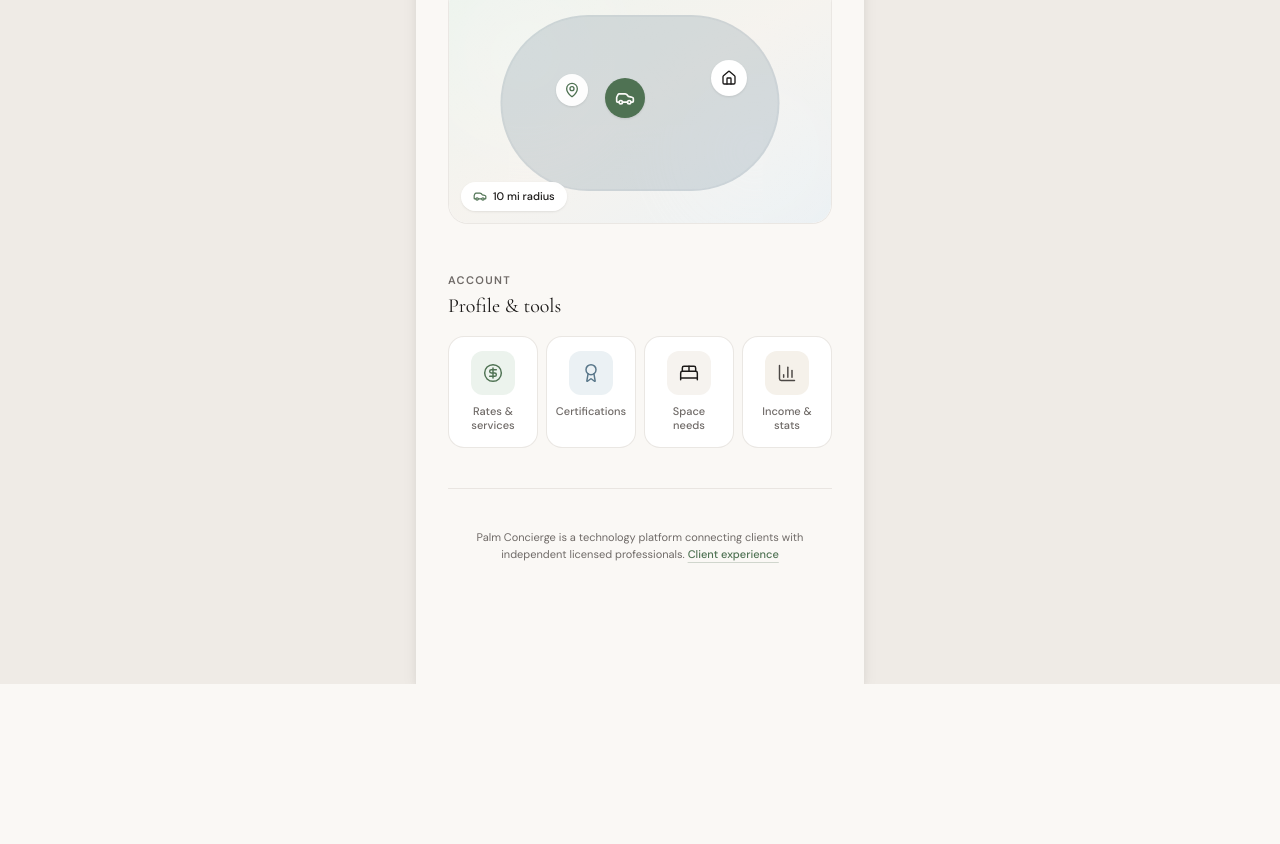
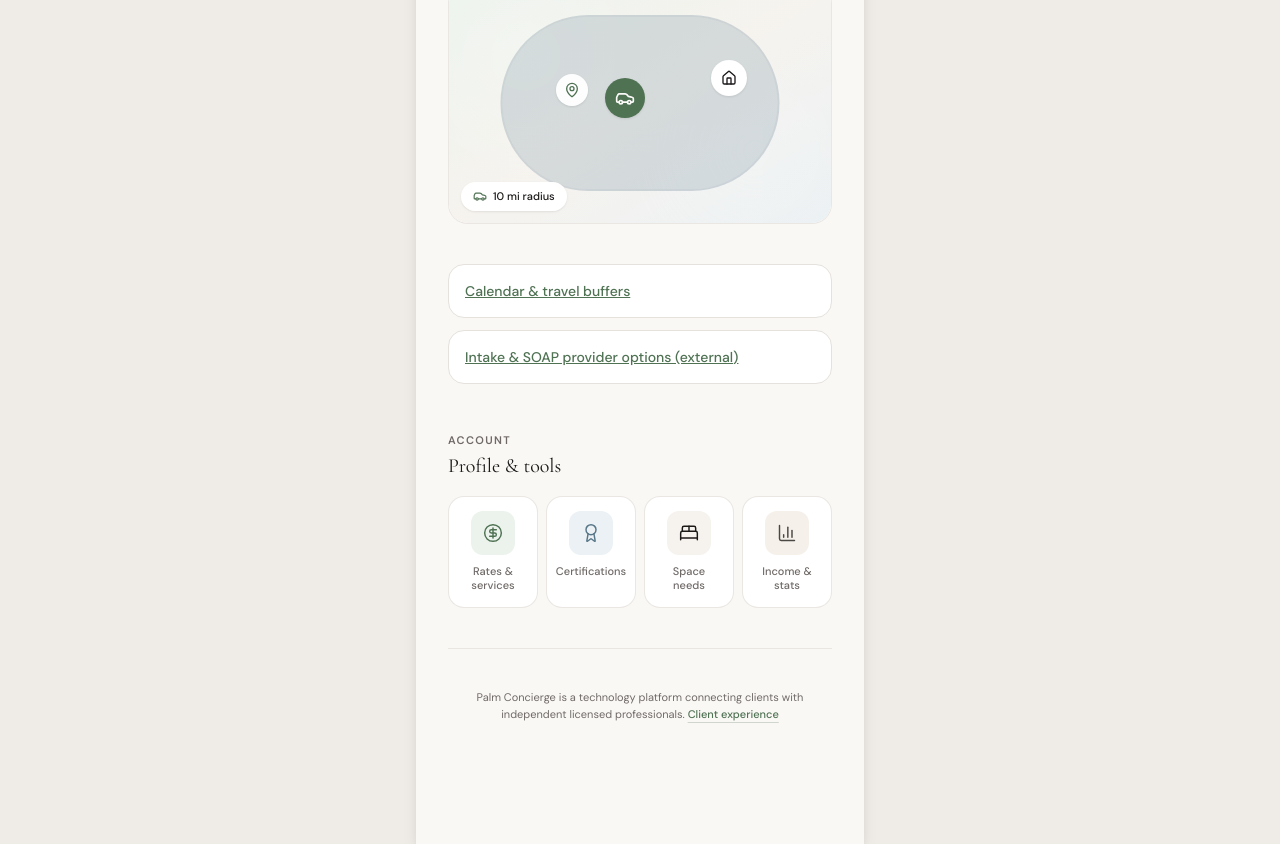
Before and after one commit to Shellfish011235/mobile-massage-concierge, a Next.js app: page /therapist in a window 1280 px wide. Shown: the part 892-1736 px from the top of the page. Before the commit the page ends 1576 px from the top, so only its background shows below. Built offline with nearby package versions, Linux system fonts and the light colour scheme.

Commit message:
feat(therapist): link travel planner and external clinical tools in dashboard

```diff
--- a/src/app/therapist/page.tsx
+++ b/src/app/therapist/page.tsx
@@ -96,6 +96,15 @@ export default function TherapistHomePage() {
         <ServiceAreaMap />
       </section>
 
+      <section className="mt-10 grid grid-cols-1 gap-3">
+        <Link href="/therapist/calendar" className="rounded-pom-xl border border-border bg-card p-4 text-sm font-medium text-primary underline">
+          Calendar &amp; travel buffers
+        </Link>
+        <Link href="/therapist/clinical-tools" className="rounded-pom-xl border border-border bg-card p-4 text-sm font-medium text-primary underline">
+          Intake &amp; SOAP provider options (external)
+        </Link>
+      </section>
+
       <section className="mt-12 space-y-4">
         <div>
           <p className="pom-overline text-muted-foreground">Account</p>
```
